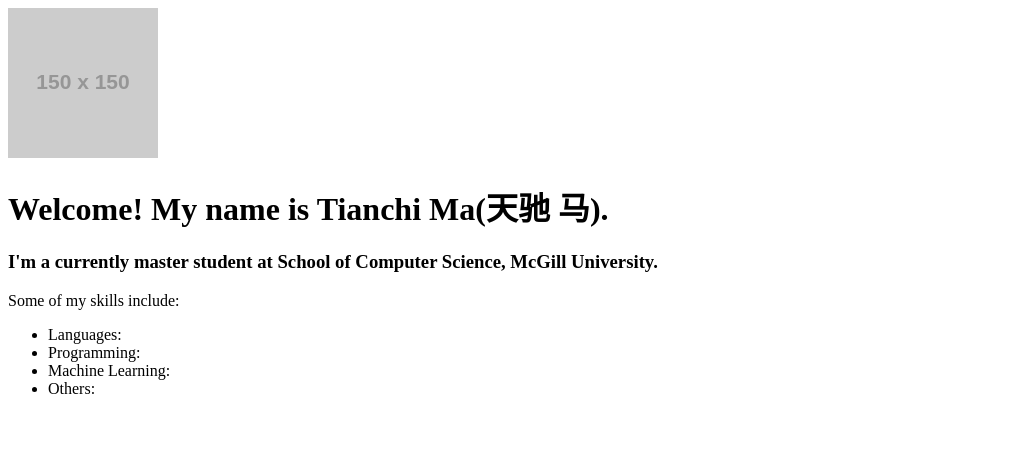
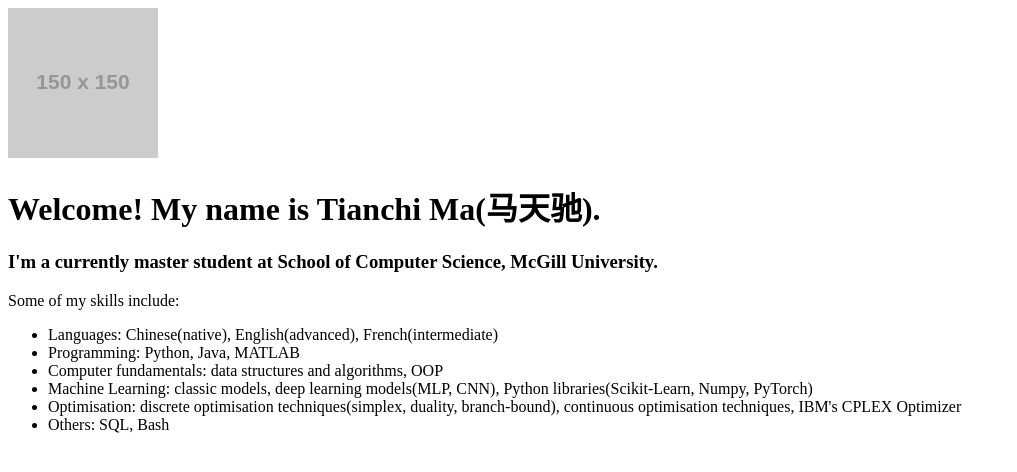
Before and after one commit to TianchiZERO/TianchiZERO.github.io, a plain HTML site: page index.html in a window 1280 px wide. Shown: the whole page, without its empty margins (0-1017 px from the left). Drawn offline with Linux system fonts and the light colour scheme; placeholder pictures from the web are drawn by us.

Commit message:
Update index.html

```diff
--- a/index.html
+++ b/index.html
@@ -7,15 +7,17 @@
 <body>
 <div>
   <img src="https://via.placeholder.com/150" />
-  <h1>Welcome! My name is Tianchi Ma(天驰 马).</h1>
+  <h1>Welcome! My name is Tianchi Ma(马天驰).</h1>
   <h3>I'm a currently master student at School of Computer Science, McGill University.</h3>
   <div>
     <p>Some of my skills include:</p>
     <ul>
-      <li>Languages:</li>
-      <li>Programming:</li>
-      <li>Machine Learning:</li>
-      <li>Others:</li>
+      <li>Languages: Chinese(native), English(advanced), French(intermediate)</li>
+      <li>Programming: Python, Java, MATLAB</li>
+      <li>Computer fundamentals: data structures and algorithms, OOP</li>
+      <li>Machine Learning: classic models, deep learning models(MLP, CNN), Python libraries(Scikit-Learn, Numpy, PyTorch)</li>
+      <li>Optimisation: discrete optimisation techniques(simplex, duality, branch-bound), continuous optimisation techniques, IBM's CPLEX Optimizer</li>
+      <li>Others: SQL, Bash</li>
     </ul>
   </div>
 </div>
```
